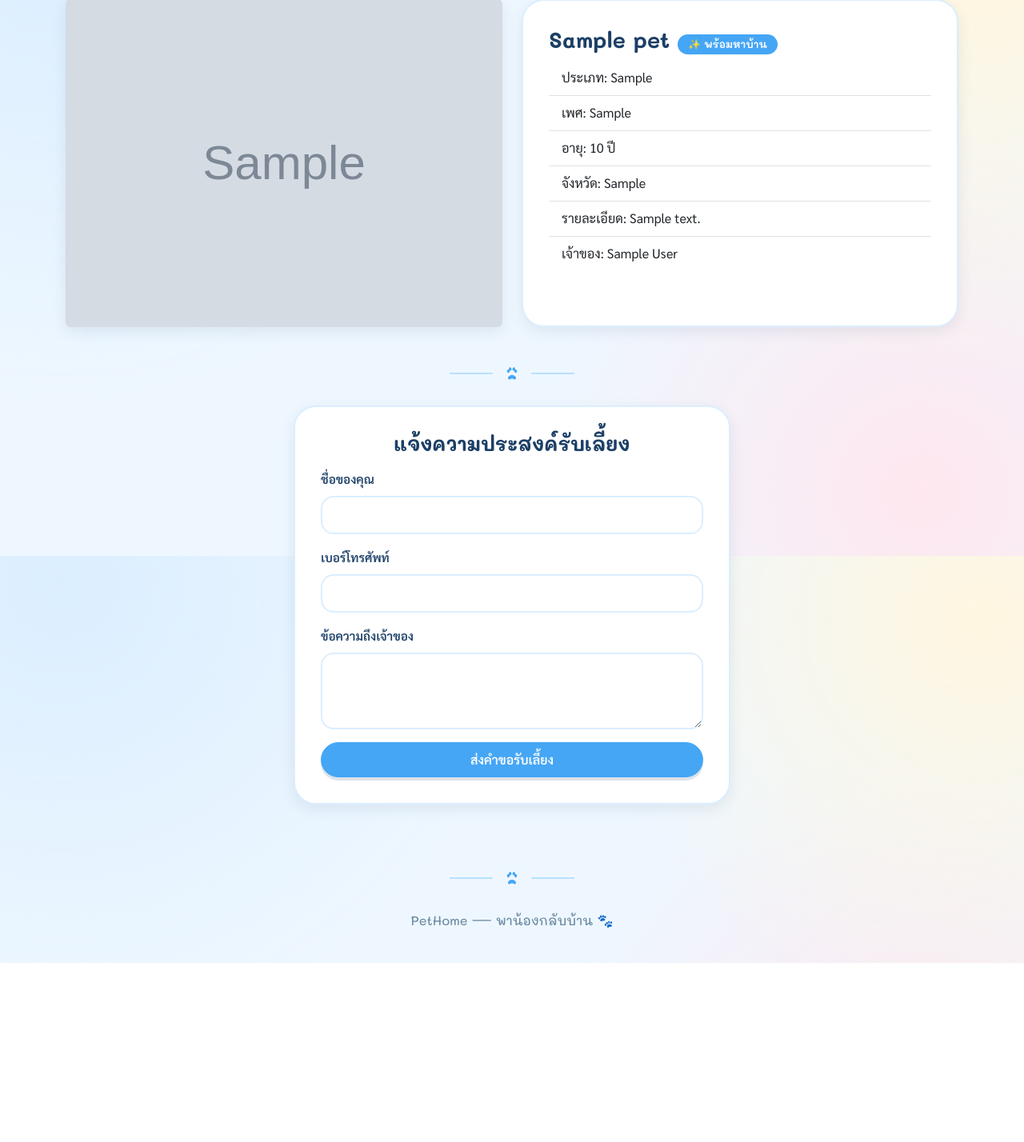
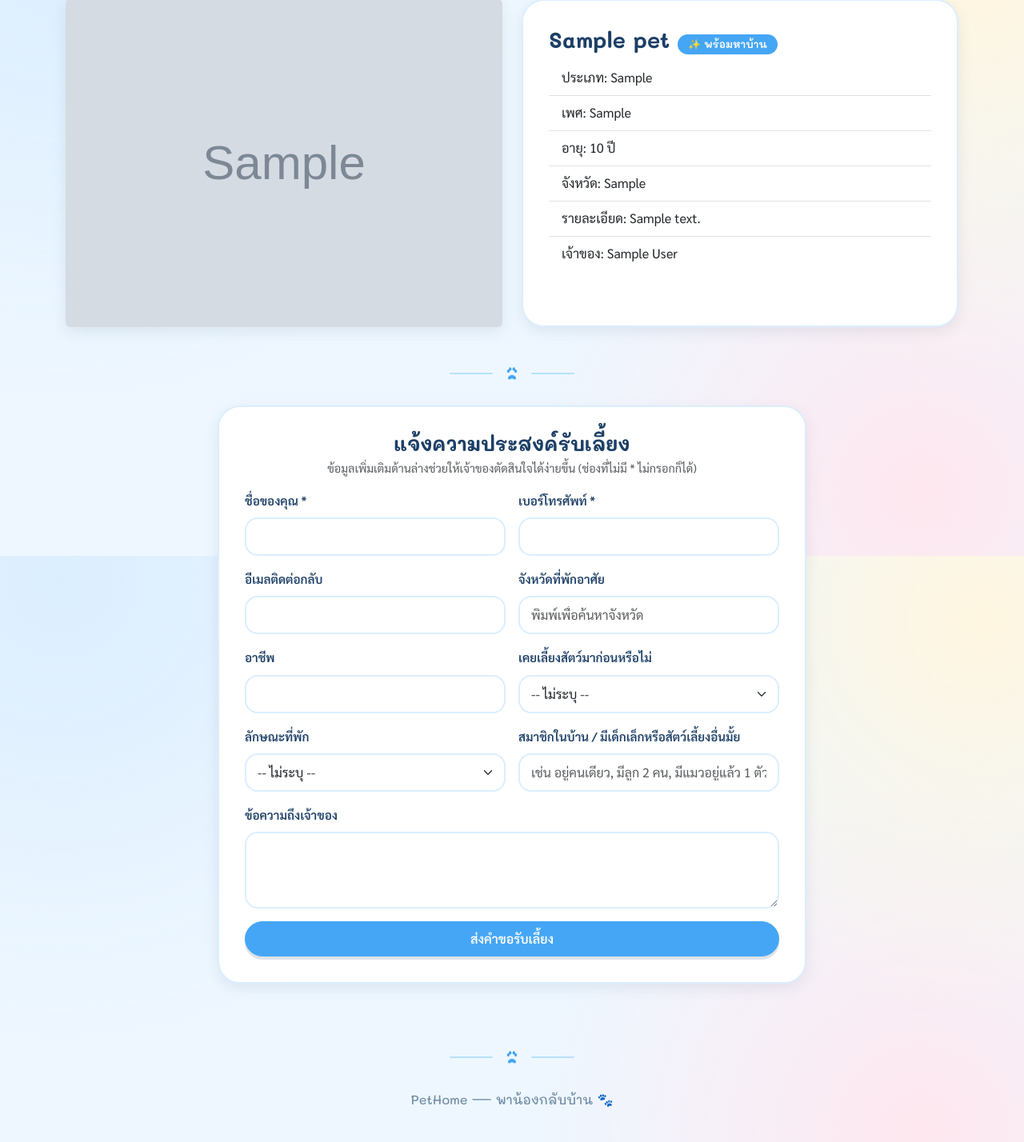
Before and after one commit to Hihellxc/Project-PetHome, a Flask app: page /pet/1 in a window 1280 px wide. Shown: the part 105-1533 px from the top of the page at 80% size. Before the commit the page ends 1309 px from the top, so only its background shows below. Run offline with Flask 3, Linux system fonts and the light colour scheme; tables that the repository leaves empty hold one stand-in row (values such as "Sample post"); grey boxes marked "Sample" are stand-in pictures.

Commit message:
Enhance adoption request form with additional fields and improved layout

```diff
--- a/pethome/templates/pet_detail.html
+++ b/pethome/templates/pet_detail.html
@@ -38,23 +38,80 @@
 
 {% if pet.status == 'Available' %}
 <div class="row justify-content-center">
-  <div class="col-md-6">
+  <div class="col-md-8">
     <div class="form-panel">
-      <h4 class="mb-3 text-center">แจ้งความประสงค์รับเลี้ยง</h4>
-      <form method="POST" action="{{ url_for('send_adoption_request', pet_id=pet.pet_id) }}">
-        <div class="mb-3">
-          <label class="form-label">ชื่อของคุณ</label>
+      <h4 class="mb-1 text-center">แจ้งความประสงค์รับเลี้ยง</h4>
+      <p class="text-center text-muted mb-3" style="font-size:0.9rem;">
+        ข้อมูลเพิ่มเติมด้านล่างช่วยให้เจ้าของตัดสินใจได้ง่ายขึ้น (ช่องที่ไม่มี * ไม่กรอกก็ได้)
+      </p>
+      <form method="POST" action="{{ url_for('send_adoption_request', pet_id=pet.pet_id) }}" class="row g-3">
+
+        <div class="col-md-6">
+          <label class="form-label">ชื่อของคุณ *</label>
           <input type="text" name="user_name" class="form-control" required>
         </div>
-        <div class="mb-3">
-          <label class="form-label">เบอร์โทรศัพท์</label>
+
+        <div class="col-md-6">
+          <label class="form-label">เบอร์โทรศัพท์ *</label>
           <input type="tel" name="phone" class="form-control" required>
         </div>
-        <div class="mb-3">
+
+        <div class="col-md-6">
+          <label class="form-label">อีเมลติดต่อกลับ</label>
+          <input type="email" name="email" class="form-control">
+        </div>
+
+        <div class="col-md-6">
+          <label class="form-label">จังหวัดที่พักอาศัย</label>
+          <!-- ใช้ input + datalist: พิมพ์ค้นหาได้ และเลือกจากรายชื่อจังหวัดทั้งหมดได้ -->
+          <input type="text" name="province" class="form-control" list="provinceList"
+                 placeholder="พิมพ์เพื่อค้นหาจังหวัด" autocomplete="off">
+          <datalist id="provinceList">
+            {% for p in provinces %}
+              <option value="{{ p }}">
+            {% endfor %}
+          </datalist>
+        </div>
+
+        <div class="col-md-6">
+          <label class="form-label">อาชีพ</label>
+          <input type="text" name="occupation" class="form-control">
+        </div>
+
+        <div class="col-md-6">
+          <label class="form-label">เคยเลี้ยงสัตว์มาก่อนหรือไม่</label>
+          <select name="pet_experience" class="form-select">
+            <option value="">-- ไม่ระบุ --</option>
+            <option value="เคย">เคย</option>
+            <option value="ไม่เคย">ไม่เคย</option>
+          </select>
+        </div>
+
+        <div class="col-md-6">
+          <label class="form-label">ลักษณะที่พัก</label>
+          <select name="housing_type" class="form-select">
+            <option value="">-- ไม่ระบุ --</option>
+            <option value="บ้านเดี่ยว">บ้านเดี่ยว</option>
+            <option value="ทาวน์เฮาส์">ทาวน์เฮาส์</option>
+            <option value="คอนโด/อพาร์ตเมนต์">คอนโด/อพาร์ตเมนต์</option>
+            <option value="อื่นๆ">อื่นๆ</option>
+          </select>
+        </div>
+
+        <div class="col-md-6">
+          <label class="form-label">สมาชิกในบ้าน / มีเด็กเล็กหรือสัตว์เลี้ยงอื่นมั้ย</label>
+          <input type="text" name="household_info" class="form-control"
+                 placeholder="เช่น อยู่คนเดียว, มีลูก 2 คน, มีแมวอยู่แล้ว 1 ตัว">
+        </div>
+
+        <div class="col-12">
           <label class="form-label">ข้อความถึงเจ้าของ</label>
           <textarea name="message" class="form-control" rows="3"></textarea>
         </div>
-        <button type="submit" class="btn btn-primary w-100">ส่งคำขอรับเลี้ยง</button>
+
+        <div class="col-12">
+          <button type="submit" class="btn btn-primary w-100">ส่งคำขอรับเลี้ยง</button>
+        </div>
       </form>
     </div>
   </div>
```
